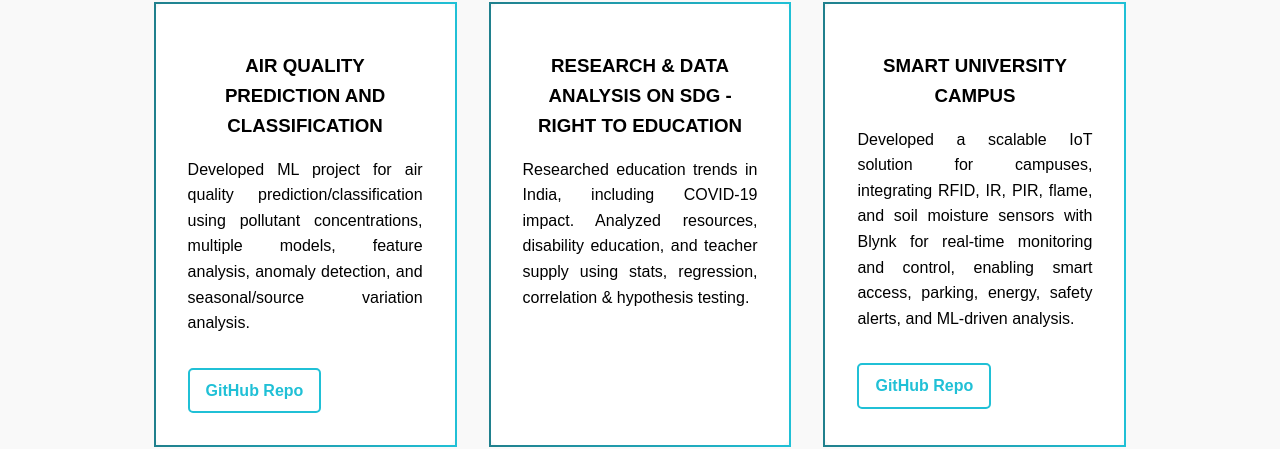
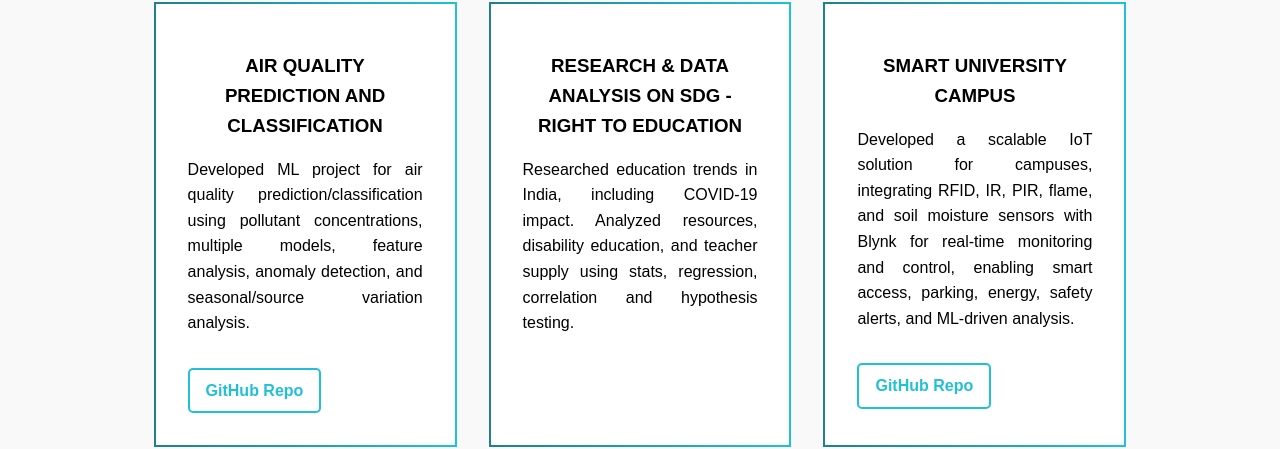
Before and after one commit to aryanlunawat555/Personal-Portfolio, a React (Create React App) app: page / in a window 1280 px wide. Shown: the part 1895-2344 px from the top of the page. Built offline with nearby package versions, Linux system fonts and the light colour scheme.

Commit message:
updated project info file

```diff
--- a/src/components/Projects.js
+++ b/src/components/Projects.js
@@ -21,7 +21,7 @@ const Projects = () => {
                     <h3>RESEARCH & DATA ANALYSIS ON SDG - RIGHT TO EDUCATION</h3>
                     <p>
                         Researched education trends in India, including COVID-19 impact. Analyzed resources, disability
-                        education, and teacher supply using stats, regression, correlation & hypothesis testing.
+                        education, and teacher supply using stats, regression, correlation and hypothesis testing.
                     </p>
                 </div>
 
```
